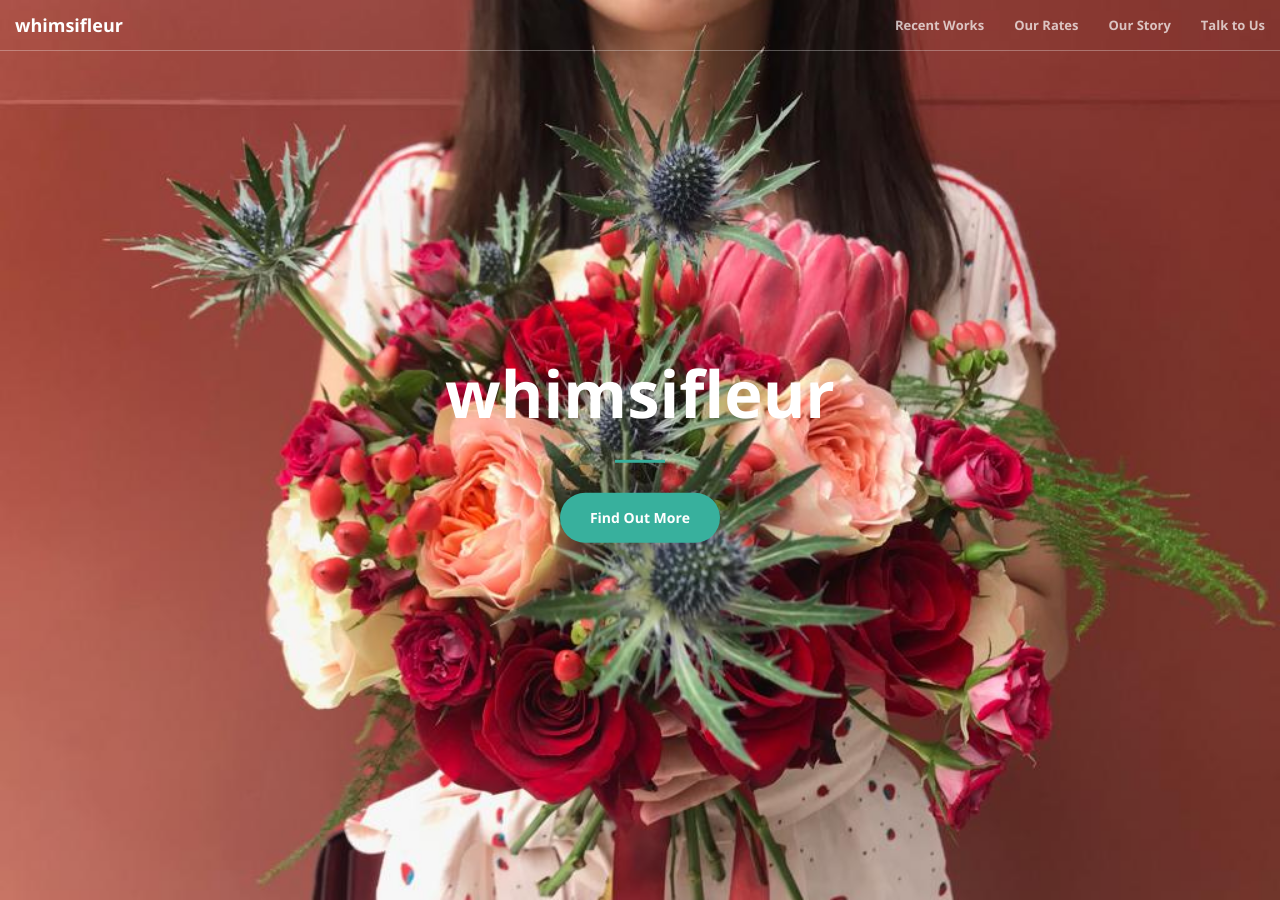
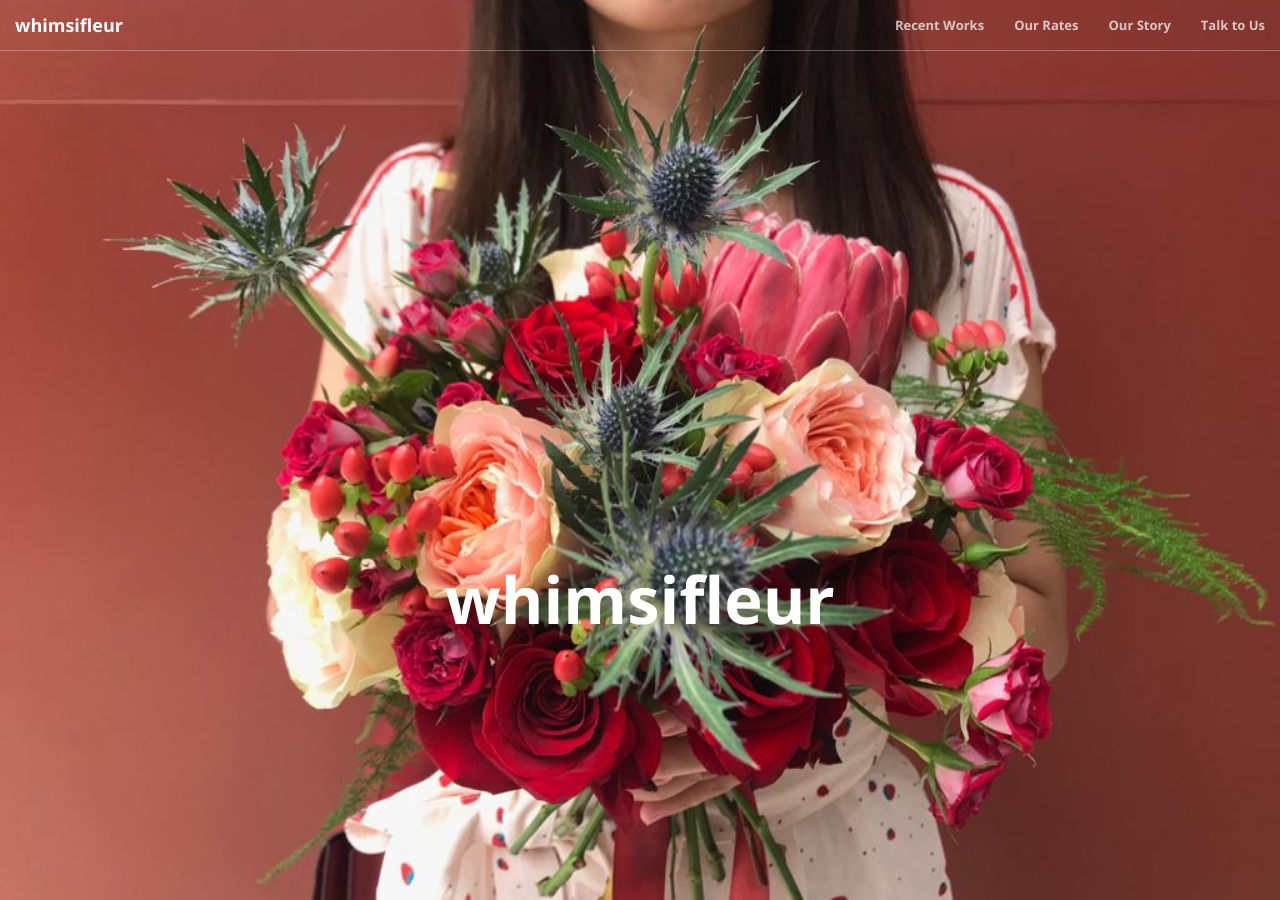
Before and after one commit to whimsifleur/whimsifleur, a Jekyll site: the page built from index.html, in a window 1280 px wide and 900 px high. Built offline with Jekyll 4.4.1, drawn with Linux system fonts in a browser that asks for light colours.

Commit message:
Color update

```diff
--- a/_includes/header.html
+++ b/_includes/header.html
@@ -1,9 +1,8 @@
 <header>
     <div class="header-content">
         <div class="header-content-inner">
+                <br/><br/><br/><br/><br/><br/><br/><br/><br/><br/><br/><br/><br/><br/><br/>
             <h1>whimsifleur</h1>
-            <hr>
-            <a href="#recentworks" class="btn btn-primary btn-xl page-scroll">Find Out More</a>
         </div>
     </div>
 </header>
--- a/css/main.scss
+++ b/css/main.scss
@@ -34,7 +34,7 @@
 // }
 
 // variables.less
-$theme-primary: #38B09D;//#F05F40
+$theme-primary: #EABEDB;//#F05F40//38B09D
 $theme-dark: #222;
 
 // Import partials from `sass_dir` (defaults to `_sass`)
```
Also changed, not shown: 2 other files.
